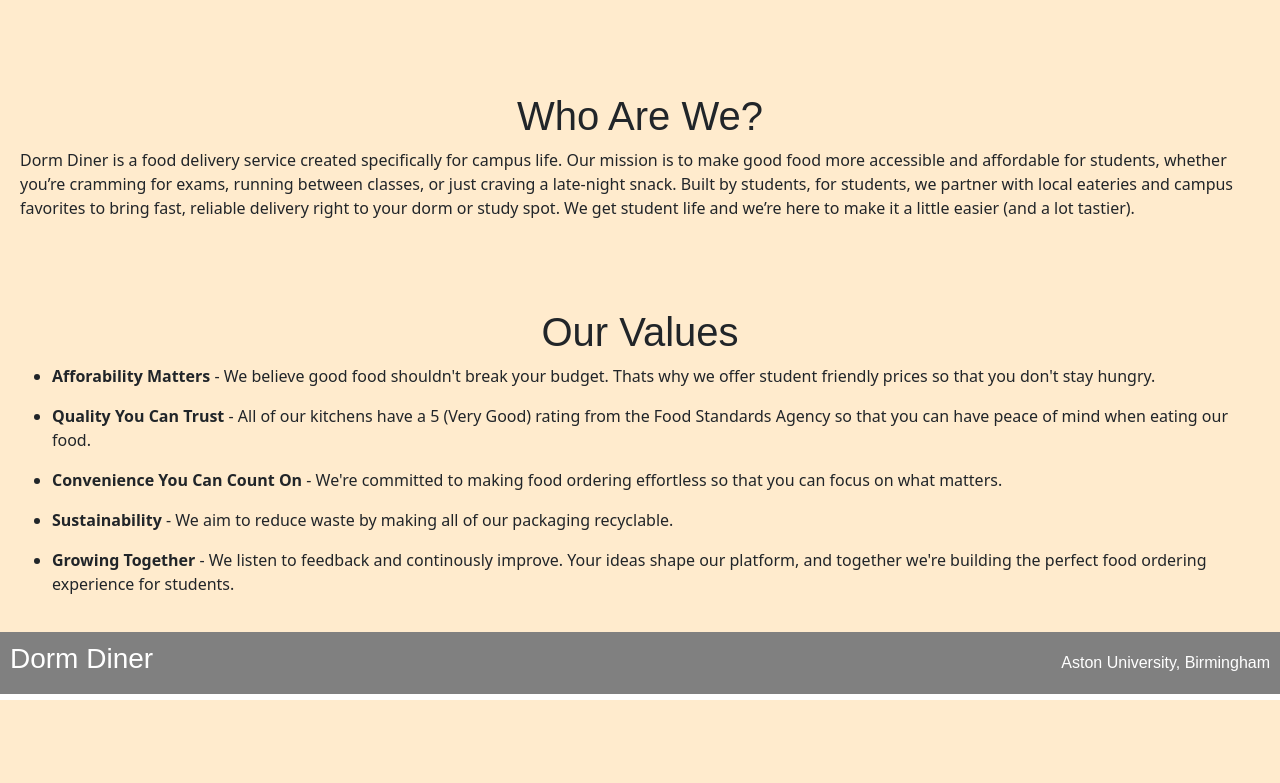
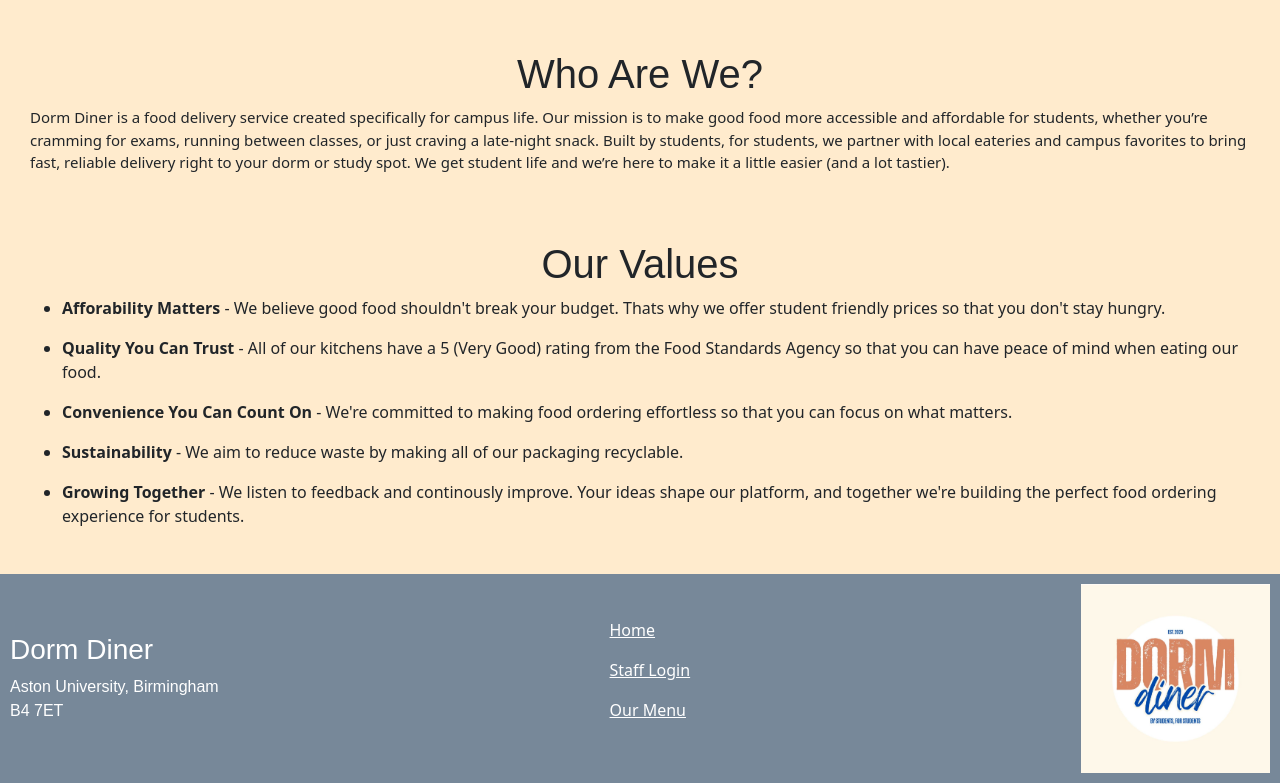
Before and after one commit to Muzamal898989/Group-Project-34, a PHP site: page /About-Us.html in a window 1280 px wide. Shown: the part 100-883 px from the top of the page. Before the commit the page ends 800 px from the top, so only its background shows below. Run offline with PHP 8.4, Linux system fonts and the light colour scheme.

Commit message:
updated css and organised html 1/12/25

```diff
--- a/About-Us.html
+++ b/About-Us.html
@@ -33,9 +33,7 @@
             </div>
         </header>
         <main>
-            <br>
-            <br>
-            <br>
+            <div class="who-are-we">
                 <h1 class="about-us-header">Who Are We?</h1>
                 <p class="w-a-w-text">Dorm Diner is a food delivery service created specifically for campus life.
                     Our mission is to make good food more accessible and affordable for students,
@@ -44,9 +42,8 @@
                     reliable delivery right to your dorm or study spot. We get student life
                     and we’re here to make it a little easier (and a lot tastier).
                 </p>
-            <br>
-            <br>
-            <br>
+            </div>
+            <div class="values">
                 <h1 class="values-header">Our Values</h1>
                 <ul class="values-text">
                     <li><p><b>Afforability Matters</b> - We believe good food shouldn't break your budget.
@@ -59,10 +56,20 @@
                     <li><p><b>Growing Together</b> - We listen to feedback and continously improve.
                     Your ideas shape our platform, and together we're building the perfect food ordering experience for students.</p></li>
                 </ul>
+            </div>
         </main>
         <footer>
+            <div class="footer-group">
             <h3 class="footer-h3">Dorm Diner</h3>
             <p class="footer-p">Aston University, Birmingham</p>
+            <p class="footer-p">B4 7ET</p>
+            </div>
+            <div class="footer-nav">
+            <a href="Home.html" class="footer-link"><p>Home</p></a> <!--Navigates the user to the Home page-->
+            <a href="staff-page" class="footer-link"><p>Staff Login</p></a> <!--Placeholder URL-->
+            <a href="menu" class="footer-link"><p>Our Menu</p></a> <!--Placeholder URL-->
+            </div>
+            <img src="images/DormDinerLogo.jpg" alt="Logo" class="footer-logo">
         </footer>
     </body>
 </html>
--- a/css/about-us-style.css
+++ b/css/about-us-style.css
@@ -1,6 +1,10 @@
 main {
     background-color: blanchedalmond;
-    padding: 20px;
+    padding: 30px;
+}
+
+.who-are-we {
+    padding-top: 20px;
 }
 
 .about-us-header {
@@ -9,6 +13,14 @@
     justify-content: center;
 }
 
+.w-a-w-text {
+    font-size: 15px;
+}
+
+.values {
+    padding-top: 50px;
+}
+
 .values-header {
     display: flex;
     font-family: sans-serif;
--- a/css/footer-style.css
+++ b/css/footer-style.css
@@ -1,7 +1,7 @@
 /*Rufus*/
 /*changes the colour of the footer*/
 footer {
-    background-color: grey;
+    background-color: lightslategray;
     padding: 10px;
     display: flex;
     align-items: center;
```
Also changed, not shown: Home.html (+7 -5 lines), css/home-style.css (+23 -5 lines). Lines whose indentation alone changed are shown as unchanged.
